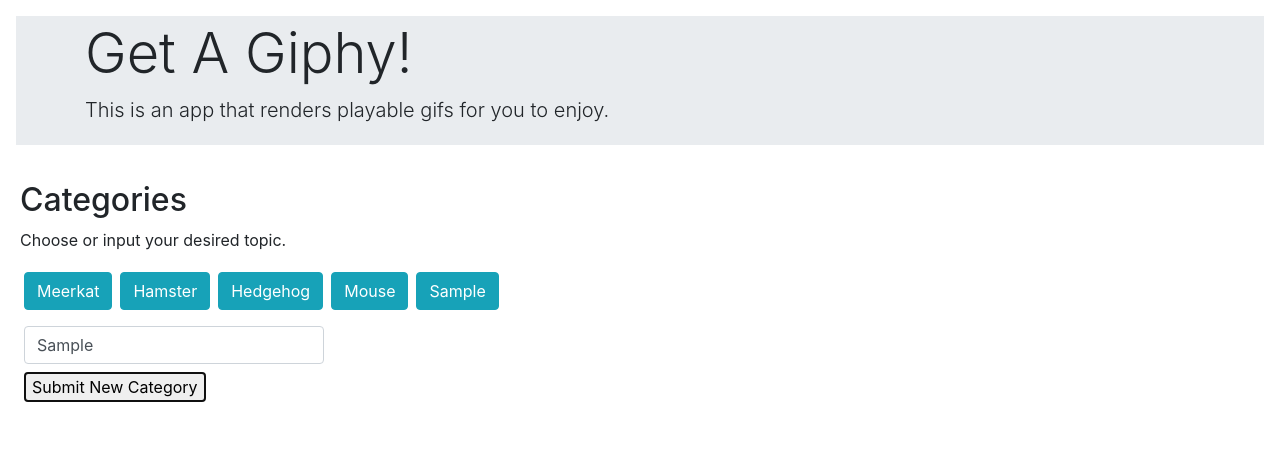
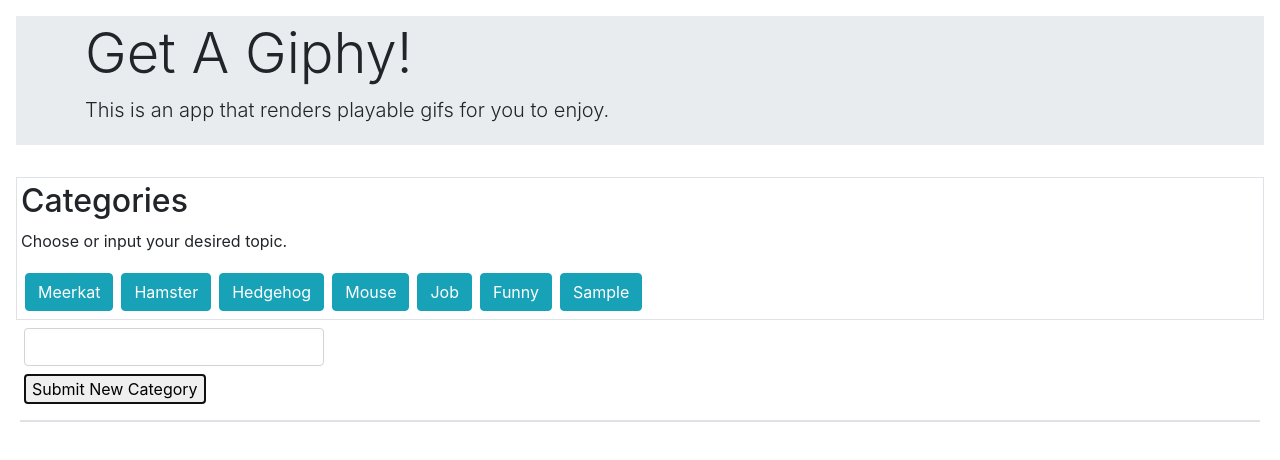
Before and after one commit to mkd454/GIPHY-API, a plain HTML site: page index.html in a window 1280 px wide. Both pictures are taken after typing "Sample" into the empty fields and a click on the button "Submit New Category". Drawn offline with nearby package versions, Linux system fonts and the light colour scheme.

Commit message:
fixed text box issue, updated README

```diff
--- a/index.html
+++ b/index.html
@@ -26,18 +26,18 @@
   </div>
 
   <!-- Categories -->
-  <div class="p-1">
+  <div class="p-1 border">
     <h2>Categories</h2>
     <p>Choose or input your desired topic.</p>
     <div id="buttonDiv"></div>
   </div>
 
-  <form class="m-1 p-1">
+  <div class="m-1 p-1">
     <input type="text" class="form-control" id="newTopic" style="width: 300px;">
     <button type="button" class="my-2" id="newTopicButton">Submit New Category</button>
-  </form>
+  </div>
 
-  <div id="imageDiv" class="d-flex"></div>
+  <div id="imageDiv" class="d-flex m-1 border flex-wrap"></div>
 
   <!-- Link jQuery -->
   <script src="https://cdnjs.cloudflare.com/ajax/libs/jquery/3.2.1/jquery.min.js"></script>
--- a/javascript/functionality.js
+++ b/javascript/functionality.js
@@ -1,15 +1,17 @@
 $(document).ready(function() {
   //Topics String Array
-  var topics = ["Meerkat","Hamster","Hedgehog","Mouse"];
+  var topics = ["Meerkat","Hamster","Hedgehog","Mouse","Job","Funny"];
 
   //New input
   $(document).on("click", "#newTopicButton", function(e){
     e.preventDefault();
 
     var newTopic = $("#newTopic").val().trim();
+    if (newTopic !== "") {
       topics.push(newTopic);
       renderButtons(topics);
-    $("#newTopic").empty();
+    }
+    $("#newTopic").val("");
   })
 
   //Create a button for every animal in the array
@@ -30,7 +32,6 @@
     event.preventDefault();
     var topic = $(this).val();
     $("#imageDiv").empty();
-  })
 
     // Obtain the images
     var queryURL = "https://api.giphy.com/v1/gifs/search?api_key=QnzDlWk2f0g5uDP7pBQBvvPWePLlTqpi&q=" + topic + "&limit=10";
@@ -47,7 +48,7 @@
         var animateImage = results[i].images.original.url;
         var state = "still";
 
-      var newDiv = $("<div>");
+        var newDiv = $("<div class='m-1'>");
         var p = $("<p>");
         p.text("Rating: " + rating);
         var image = $("<img>");
@@ -72,5 +73,5 @@
         }
       })
     })
-
+  })
 });
```
Also changed, not shown: 1 other file. Lines whose indentation alone changed are shown as unchanged.
